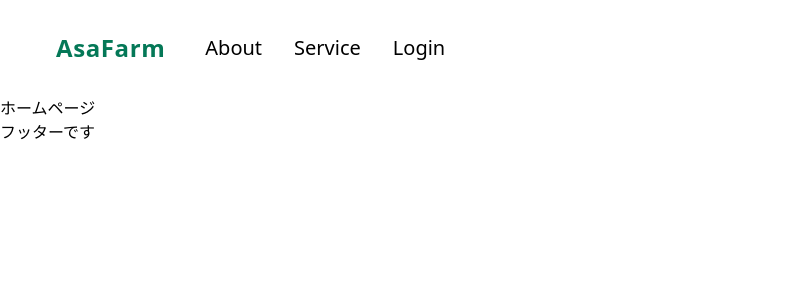
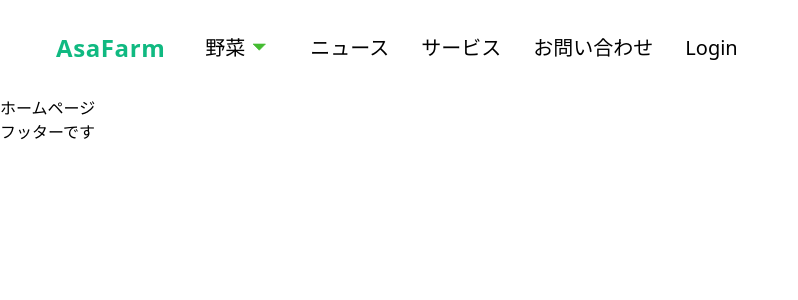
Before and after one commit to toasahi/AsaFarm, a React (Create React App) app: page /home in a window 1280 px wide. Shown: the top 300 px of the page, without its empty margins (0-798 px from the left). Built offline with nearby package versions, Linux system fonts and the light colour scheme.

Commit message:
Add Page & Add Polygon

```diff
--- a/src/components/atoms/Icon.tsx
+++ b/src/components/atoms/Icon.tsx
@@ -10,7 +10,7 @@ export const Icon: VFC<Props> = memo((props) => {
   // const {margin,padding} = props;
   return (
     <Link to="/home" className="py-2 lg:bg-white flex justify-center lg:justify-start lg:px-4">
-      <div className="text-2xl text-green-700 tracking-wide ml-2 font-semibold">AsaFarm</div>
+      <div className="text-2xl text-green-500 tracking-wide ml-2 font-semibold">AsaFarm</div>
     </Link>
   );
 });
--- /dev/null
+++ b/src/components/atoms/Polygon.tsx
@@ -0,0 +1,11 @@
+import { memo, VFC } from 'react';
+
+export const Polygon: VFC = memo(() => {
+  return (
+    <>
+      <svg xmlns="http://www.w3.org/2000/svg" width="25" height="50" viewBox="0 0 200 100" className="ml-2 mb-2">
+        <polygon points="0,50 50,100 100,50" style={{ fill: '#44BC31', stroke: '#44BC31', strokeWidth: 5 }} />
+      </svg>
+    </>
+  );
+});
--- a/src/components/organisms/layout/Header.tsx
+++ b/src/components/organisms/layout/Header.tsx
@@ -1,10 +1,11 @@
 import { Icon } from 'components/atoms/Icon';
+import { Polygon } from 'components/atoms/Polygon';
 import { memo, VFC } from 'react';
 import { Link } from 'react-router-dom';
 
 export const Header: VFC = memo(() => {
   return (
-    <header className="bg-gray-100">
+    <header>
       <nav className="flex items-center justify-between flex-wrap px-8 bg-white h-24">
         <div className="flex items-center flex-shrink-0 text-white mr-6">
           <Icon />
@@ -18,23 +19,40 @@ export const Header: VFC = memo(() => {
           </button>
         </div>
         <ul className="hidden lg:flex lg:items-center lg:w-auto lg:h-full">
-          <li className="inline-block">
+          <li className="flex items-center mr-8">
             <Link
-              to="/home/About"
+              to="/home/vegetable"
+              className="block mt-4 text-xl text-center font-light lg:inline-block lg:mt-0  hover:border-b-2  hover:border-green-300"
+            >
+              野菜
+            </Link>
+            <Polygon />
+          </li>
+          <li className="">
+            <Link
+              to="/home/news"
               className="block mt-4 text-xl text-center font-light lg:inline-block lg:mt-0 mr-8 hover:border-b-2  hover:border-green-300"
             >
-              About
+              ニュース
             </Link>
           </li>
-          <li className="inline-block">
+          <li className="k">
             <Link
-              to="/home/Service"
+              to="/home/service"
               className="block mt-4 text-xl font-light lg:inline-block lg:mt-0 mr-8 hover:border-b-2  hover:border-green-300"
             >
-              Service
+              サービス
             </Link>
           </li>
-          <li className="inline-block">
+          <li className="">
+            <Link
+              to="/home/contact"
+              className="block mt-4 text-xl text-center font-light lg:inline-block lg:mt-0 mr-8 hover:border-b-2  hover:border-green-300"
+            >
+              お問い合わせ
+            </Link>
+          </li>
+          <li className="">
             <Link
               to="/home/Login"
               className="block mt-4 text-xl font-light lg:inline-block lg:mt-0 mr-8 hover:border-b-2  hover:border-green-300"
--- a/src/components/pages/About.tsx
+++ /dev/null
@@ -1,5 +0,0 @@
-import { memo, VFC } from 'react';
-
-export const About: VFC = memo(() => {
-  return <></>;
-});
--- /dev/null
+++ b/src/components/pages/Contact.tsx
@@ -0,0 +1,5 @@
+import { memo, VFC } from 'react';
+
+export const Contact: VFC = memo(() => {
+  return <>お問い合わせ</>;
+});
--- /dev/null
+++ b/src/components/pages/News.tsx
@@ -0,0 +1,5 @@
+import { memo, VFC } from 'react';
+
+export const News: VFC = memo(() => {
+  return <>ニュース</>;
+});
--- a/src/components/pages/Service.tsx
+++ b/src/components/pages/Service.tsx
@@ -1,5 +1,5 @@
 import { memo, VFC } from 'react';
 
 export const Service: VFC = memo(() => {
-  return <></>;
+  return <>サービス</>;
 });
--- /dev/null
+++ b/src/components/pages/Vegetable.tsx
@@ -0,0 +1,5 @@
+import { memo, VFC } from 'react';
+
+export const Vegetable: VFC = memo(() => {
+  return <>野菜</>;
+});
--- a/tailwind.config.js
+++ b/tailwind.config.js
@@ -6,7 +6,7 @@ module.exports = {
   },
   variants: {
     extend: {
-      borderWidth: ['hover'],
+      // borderWidth: ['hover'],
     },
   },
   plugins: [],
```
Also changed, not shown: src/App.tsx (+1 -6 lines), src/router/HomeRoutes.tsx (+15 -3 lines).
